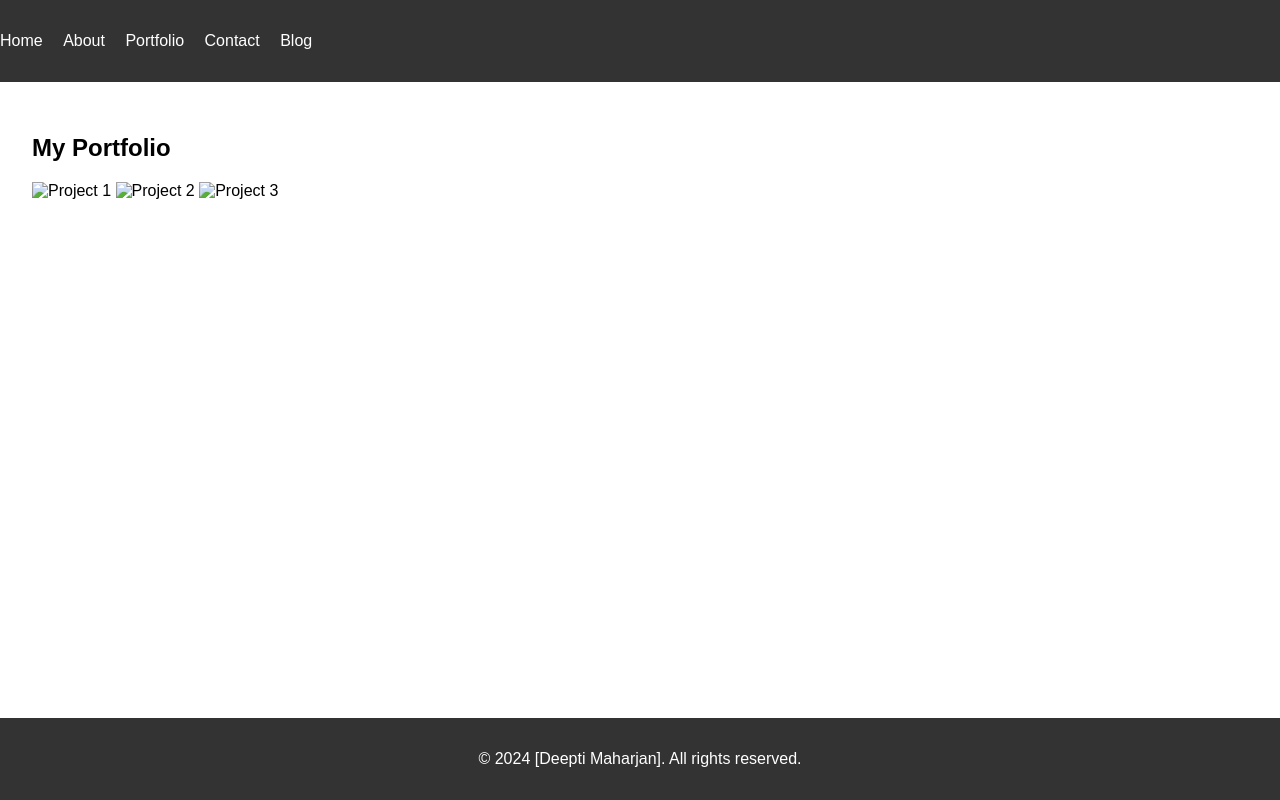
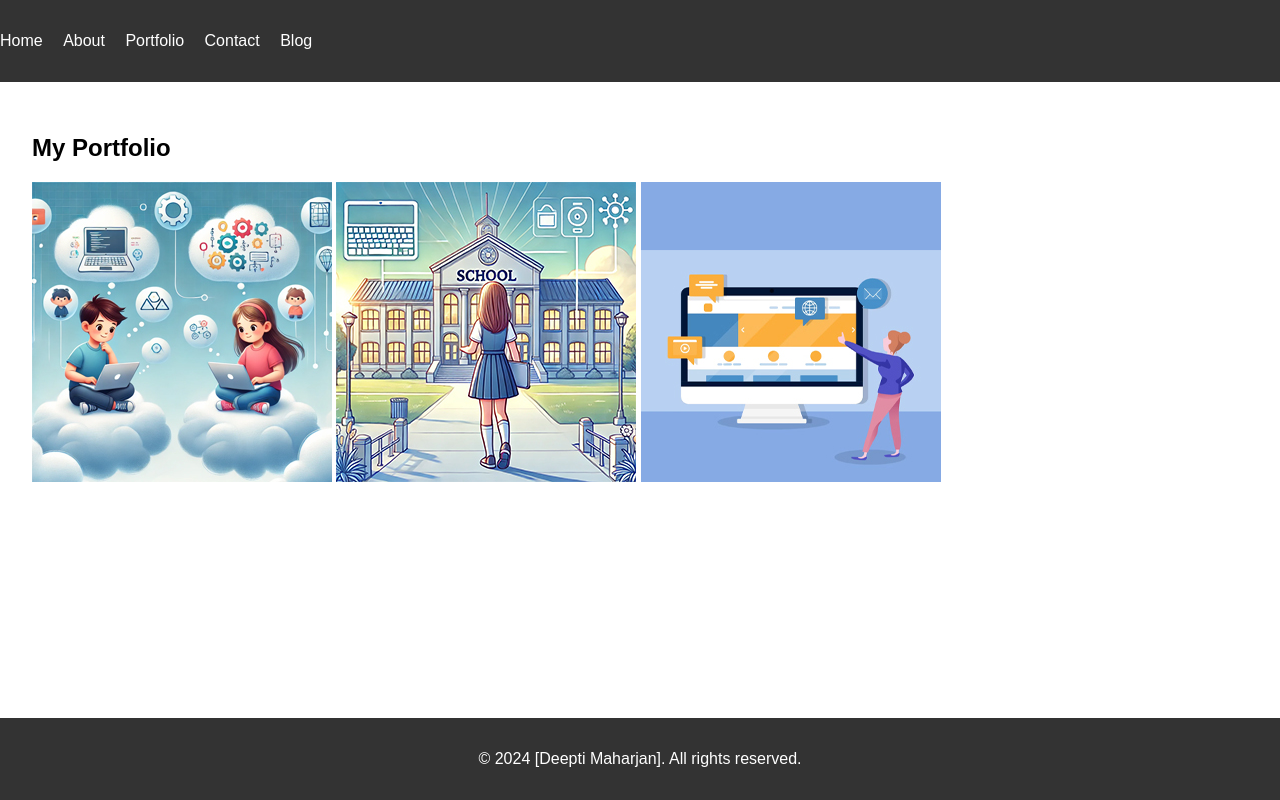
Before and after one commit to DeeptiMaharjan/deeptimaharjan, a plain HTML site: page portfolio.html in a window 1280 px wide. Drawn offline with Linux system fonts and the light colour scheme.

Commit message:
Update portfolio.html

```diff
--- a/portfolio.html
+++ b/portfolio.html
@@ -22,9 +22,9 @@
 <section id="portfolio">
 <h1>My Portfolio</h1>
 <div class="gallery">
-<img src="images/project1.jpg" alt="Project 1">
-<img src="images/project2.jpg" alt="Project 2">
-<img src="images/project3.jpg" alt="Project 3">
+<img src="project1.jpg" alt="Project 1">
+<img src="project2.jpg" alt="Project 2">
+<img src="project3.jpg" alt="Project 3">
 </div>
 </section>
 </main>
```
